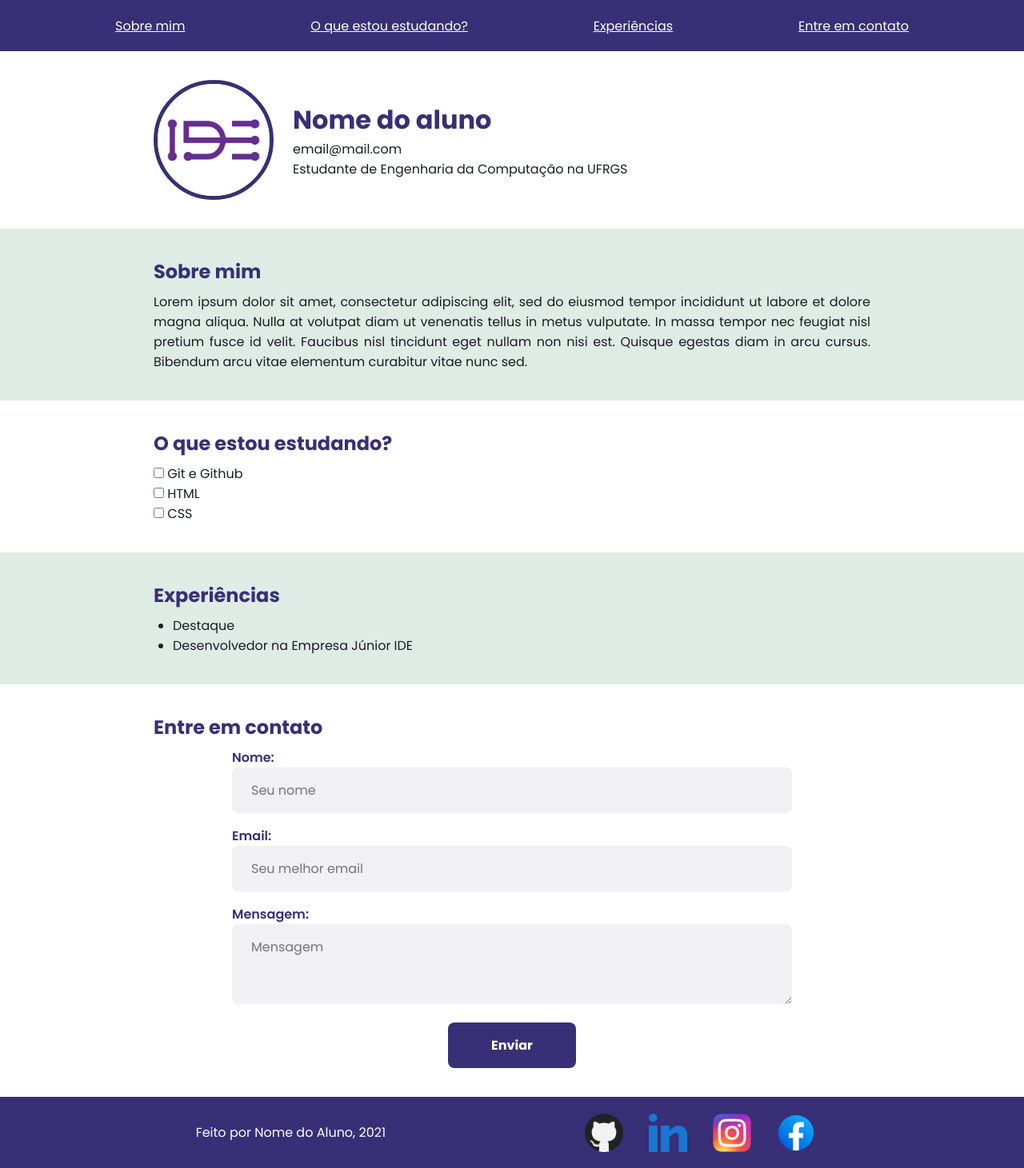
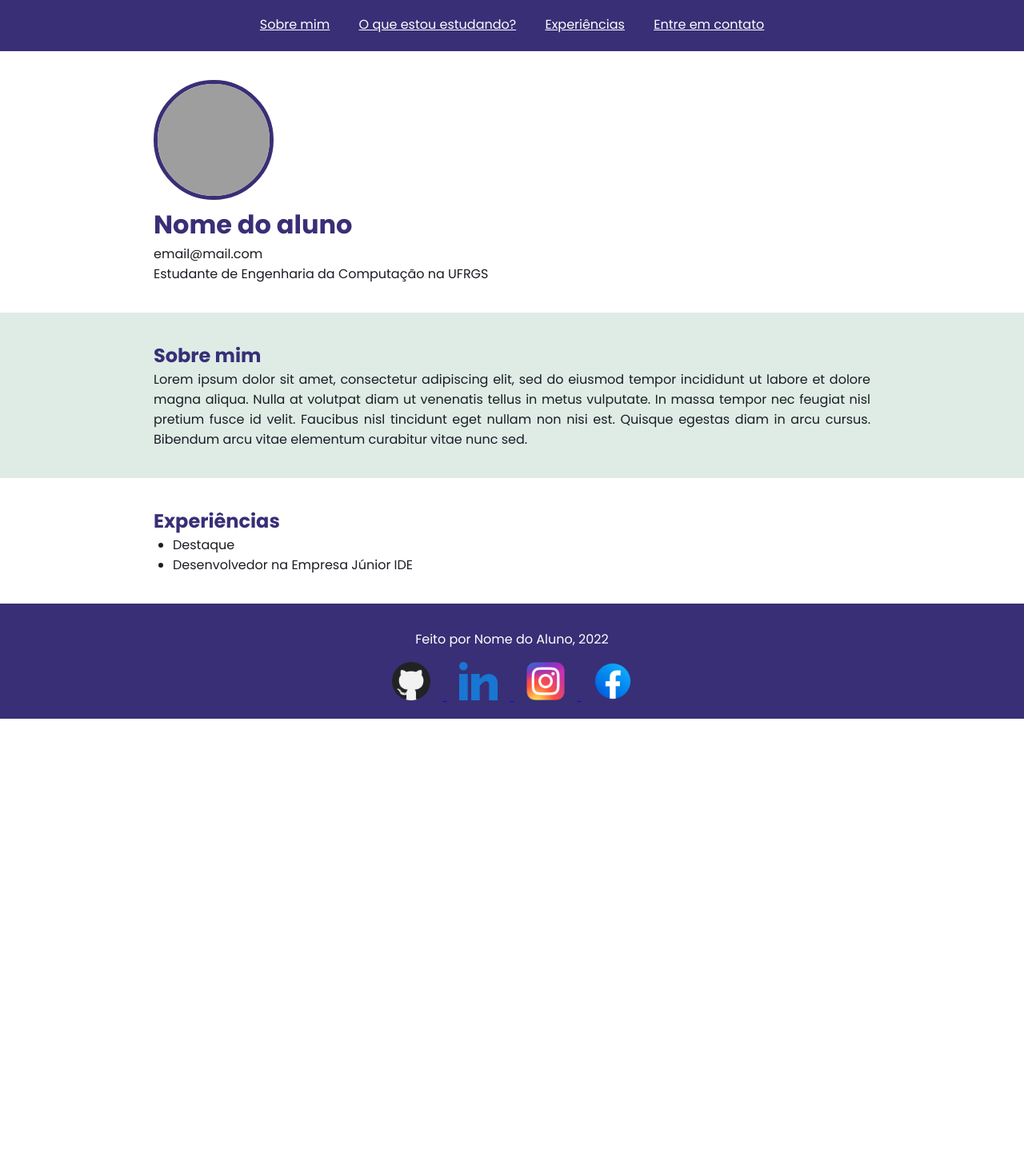
Before and after one commit to IDEjr/introducao-web, a plain HTML site: page index.html in a window 1280 px wide. Shown: the whole page at 80% size. After the commit the page ends 899 px from the top, so only its background shows below. Drawn offline with Linux system fonts and the light colour scheme; grey boxes are pictures that could not be loaded.

Commit message:
Simplifica campos existentes

```diff
--- a/index.html
+++ b/index.html
@@ -16,21 +16,23 @@
 </head>
 
 <body>
-    <header>
-        <a href="#about-me">Sobre mim</a>
-        <a href="#studies">O que estou estudando?</a>
-        <a href="#experience">Experiências</a>
-        <a href="#contact">Entre em contato</a>
-    </header>
-    <section id="presentation">
-        <img src="images/ide.png" alt="Nome do aluno">
+    <div class="header">
+        <div class="header-links">
+            <a href="#about-me">Sobre mim</a>
+            <a href="#studies">O que estou estudando?</a>
+            <a href="#experience">Experiências</a>
+            <a href="#contact">Entre em contato</a>
+        </div>
+    </div>
+    <div class="informations presentation">
+        <img src="https://i.imgur.com/zerv8RM.png" alt="Nome do aluno">
         <div class="student-info">
             <h1 class="title">Nome do aluno</h1>
             <p>email@mail.com</p>
             <p>Estudante de Engenharia da Computação na UFRGS</p>
         </div>
-    </section>
-    <section id="about-me" class="green-background">
+    </div>
+    <div class="informations about-me green-background">
         <h2 class="title">Sobre mim</h2>
         <p>Lorem ipsum dolor sit amet, consectetur adipiscing elit, sed do eiusmod tempor incididunt ut labore et
             dolore
@@ -38,49 +40,16 @@
             nisl pretium fusce id velit. Faucibus nisl tincidunt eget nullam non nisi est. Quisque egestas diam in
             arcu
             cursus. Bibendum arcu vitae elementum curabitur vitae nunc sed. </p>
-    </section>
-    <section id="studies">
-        <h2 class="title">O que estou estudando?</h2>
-        <fieldset>
-            <input class="contact-input" id="git" type="checkbox">
-            <label for="git">Git e Github</label>
-        </fieldset>
-        <fieldset>
-            <input class="contact-input" id="html" type="checkbox">
-            <label for="html">HTML</label>
-        </fieldset>
-        <fieldset>
-            <input class="contact-input" id="css" type="checkbox">
-            <label for="css">CSS</label>
-        </fieldset>
-    </section>
-    <section id="experience" class="green-background">
+    </div>
+    <div class="informations experience">
         <h2 class="title">Experiências</h2>
         <ul>
             <li>Destaque</li>
             <li>Desenvolvedor na Empresa Júnior IDE</li>
         </ul>
-    </section>
-    <section id="contact">
-        <h2 class="title">Entre em contato</h2>
-        <form>
-            <fieldset class="input-container">
-                <label for="name">Nome:</label>
-                <input class="input" id="name" name="name" placeholder="Seu nome" type="text" required />
-            </fieldset>
-            <fieldset class="input-container">
-                <label for="email">Email:</label>
-                <input class="input" id="email" name="email" placeholder="Seu melhor email" type="email" required />
-            </fieldset>
-            <fieldset class="input-container">
-                <label for="message">Mensagem:</label>
-                <textarea class="input" id="message" name="message" placeholder="Mensagem" required></textarea>
-            </fieldset>
-            <button type="submit" class="submit"> Enviar </button>
-        </form>
-    </section>
-    <footer>
-        <p>Feito por Nome do Aluno, 2021</p>
+    </div>
+    <div class="footer">
+        <p>Feito por Nome do Aluno, 2022</p>
         <div>
             <a href="https://github.com/IDEjr" target="_blank" rel="noopener noreferrer">
                 <img alt="Github" src="images/github.png" />
@@ -96,7 +65,7 @@
                 <img alt="Facebook" src="images/facebook.png" />
             </a>
         </div>
-    </footer>
+    </div>
 </body>
 
 </html>
--- a/style.css
+++ b/style.css
@@ -12,22 +12,23 @@ textarea {
     color: #1a1d23;
 }
 
-header {
+.header {
     min-height: 64px;
     background-color: #382f76;
-    display: flex;
-    align-items: center;
-    justify-content: space-between;
-    flex-wrap: wrap;
+    text-align: center;
     padding: 8px 10%;
 }
 
-header a {
+.header a {
     color: #fff;
     padding: 8px 16px;
 }
 
-section {
+.header-links {
+    padding-top: 10px;
+}
+
+.informations {
     padding: 36px 15%;
 }
 
@@ -39,23 +40,12 @@ section {
     background-color: rgba(149, 193, 171, 0.3);
 }
 
-#presentation {
-    display: flex;
-    align-items: center;
-    justify-content: space-evenly;
-    flex-wrap: wrap;
-}
-
-#presentation img {
+.presentation img {
     width: 150px;
     height: 150px;
     border-radius: 50%;
     border: #382f76 solid 5px;
     margin-right: 24px;
-}
-
-#presentation div {
-    flex: 1;
 }
 
 h1 {
@@ -74,41 +64,6 @@ ul {
     padding-left: 24px;
 }
 
-form {
-    width: 100%;
-    display: flex;
-    flex-direction: column;
-    align-items: center;
-}
-
-fieldset {
-    width: 100%;
-    max-width: 700px;
-    border: none;
-}
-
-.input-container label {
-    font-size: 16px;
-    font-weight: 600;
-    color: #382f76;
-    margin-bottom: 8px;
-}
-
-.input-container .input {
-    width: 100%;
-    background: #f0f0f5;
-    border: 0;
-    border-radius: 8px;
-    padding: 16px 24px;
-    margin-bottom: 16px;
-    font-size: 16px;
-}
-
-textarea.input {
-    min-height: 100px;
-    resize: vertical;
-}
-
 button {
     background-color: #382f76;
     border-radius: 8px;
@@ -120,27 +75,19 @@ button {
     cursor: pointer;
 }
 
-footer {
+.footer {
     color: #fff;
     background: #382f76;
-    display: flex;
-    align-items: center;
-    justify-content: space-around;
-    flex-wrap: wrap;
     padding: 16px 10%;
+    text-align: center;
 }
 
-footer p {
+.footer p {
+    text-align: center;
     padding: 16px 0;
 }
 
-footer div,
-footer a {
-    display: flex;
-    align-items: center;
-}
-
-footer img {
+.footer img {
     margin: 0 16px;
     height: 48px;
 }
```
